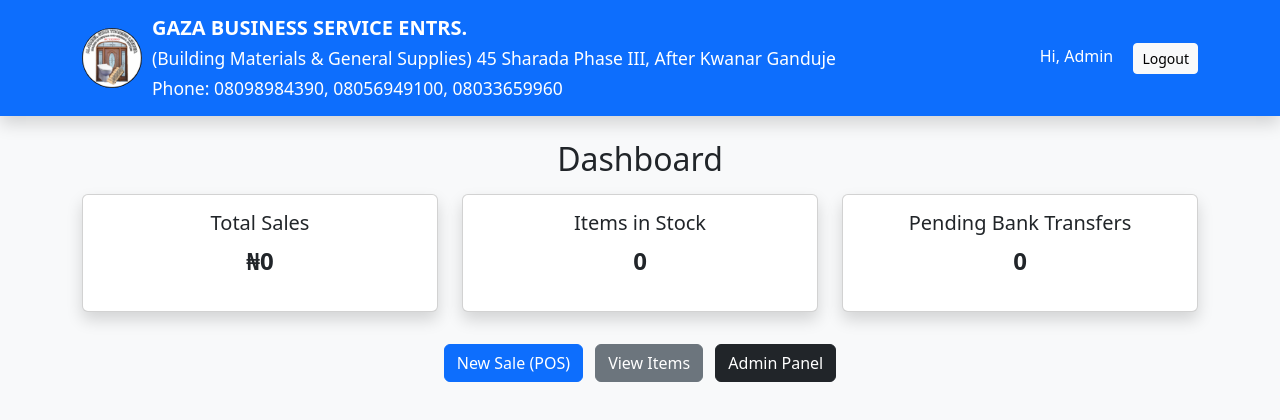
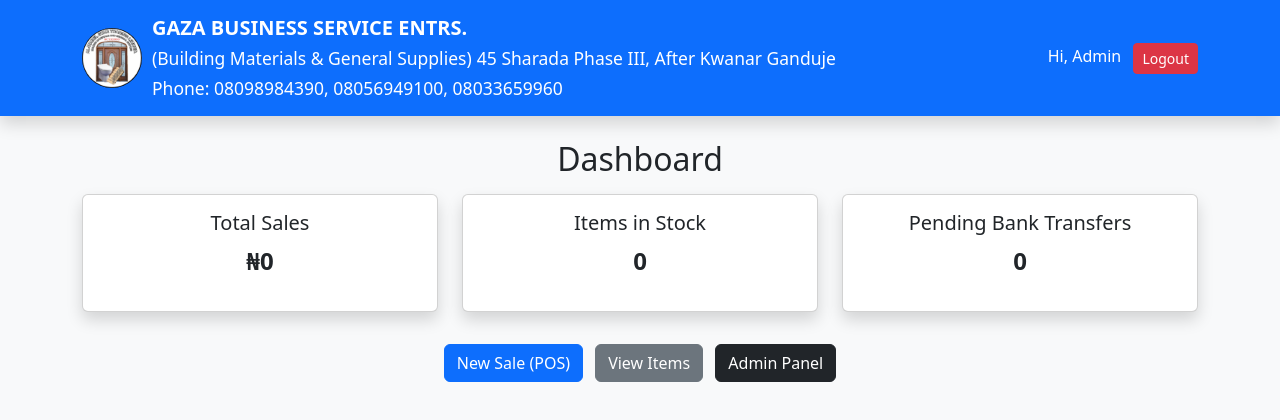
Before and after one commit to idanmallan/pos_system, a Django app: page / in a window 1280 px wide. Shown: the top 420 px of the page. Run offline with Django 5.2, Linux system fonts and the light colour scheme; a user stored in the database is signed in; data that the repository does not hold is empty.

Commit message:
Added logout page and navbar login/logout link

```diff
--- a/core/templates/core/base.html
+++ b/core/templates/core/base.html
@@ -46,14 +46,16 @@
         </a>
 
         <!-- Add Login/Logout Buttons -->
-        <div class="ms-auto">
-            {% if user.is_authenticated %}
-                <span class="text-white me-3">Hi, {{ user.username }}</span>
-                <a href="{% url 'logout' %}" class="btn btn-light btn-sm">Logout</a>
-            {% else %}
-                <a href="{% url 'login' %}" class="btn btn-light btn-sm">Login</a>
-            {% endif %}
-        </div>
+        {% if user.is_authenticated %}
+    <div class="ms-auto">
+        <span class="text-white me-2">Hi, {{ user.username }}</span>
+        <a href="{% url 'logout' %}" class="btn btn-danger btn-sm">Logout</a>
+    </div>
+{% else %}
+    <div class="ms-auto">
+        <a href="{% url 'login' %}" class="btn btn-light btn-sm">Login</a>
+    </div>
+{% endif %}
     </div>
 </nav>
 
```
Also changed, not shown: core/templates/registration/logged.html (+6 -4 lines).
